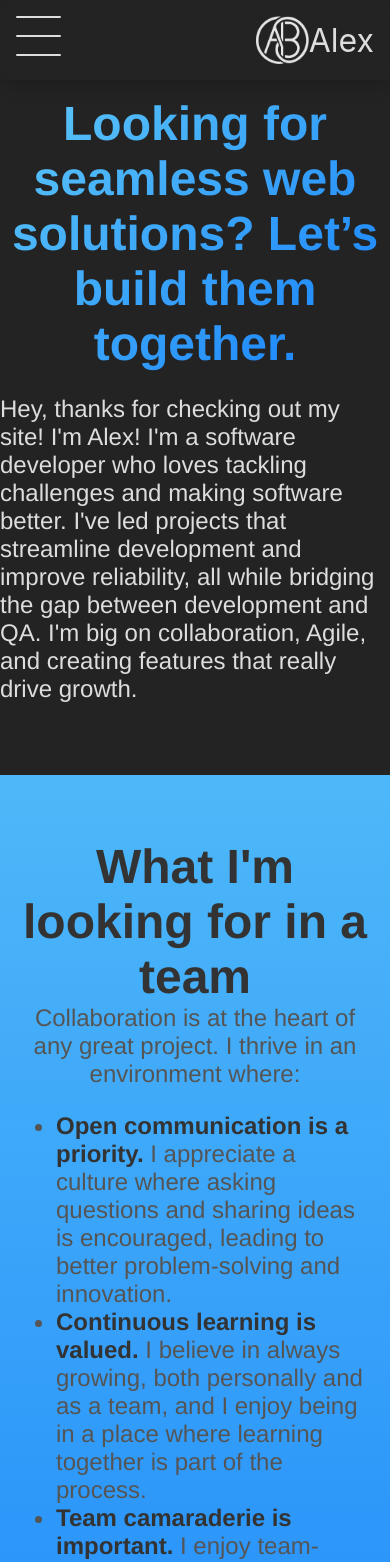
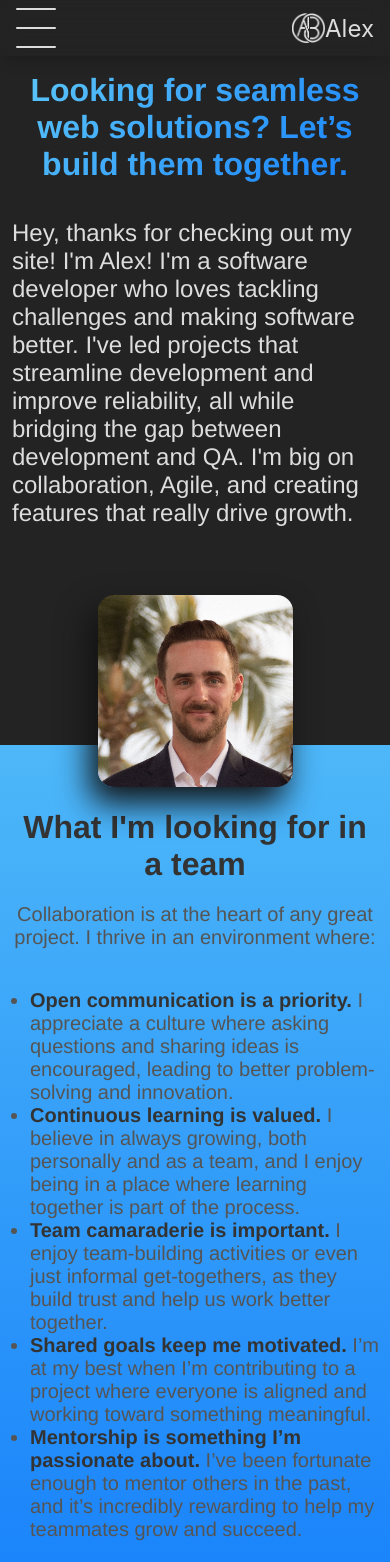
Before and after one commit to Alexbruce1/portfolio2024, a React (Create React App) app: page / in a window 390 px wide. Shown: the top 1562 px of the page. Built offline with nearby package versions, Linux system fonts and the light colour scheme.

Commit message:
Add more responsive design

```diff
--- a/src/App.css
+++ b/src/App.css
@@ -124,13 +124,14 @@ h2, h3 {
   padding: 1em;
 }
 
+/* 1240px ------------------------------------------------------ */
 @media (max-width: 1240px) {
+  .App-header {
+    padding: 1em;
+  }
+
   .App {
     margin: auto;
-  }
-
-  .App-header {
-    padding: 1em;
   }
 
   .app-main {
@@ -139,7 +140,55 @@ h2, h3 {
   }
 }
 
+/* 1000px ------------------------------------------------------ */
 @media (max-width: 1000px) {
+  .App-header {
+    padding: 8px 1em;
+    height: unset;
+  }
+
+  .app-header-container {
+    height: 40px;
+    align-items: center;
+  }
+
+  .header-hamburger-container {
+    height: 40px;
+    width: 40px;
+    margin: 0;
+  }
+
+  .header-hamburger-container-active > .hamburger-bar1 {
+    top: 2px;
+    box-shadow: none;
+    transform: rotate(45deg);
+  }
+
+  .header-hamburger-container-active > .hamburger-bar2 {
+    top: 0px;
+    box-shadow: none;
+    transform: rotate(-45deg);
+  }
+
+  .header-hamburger-container-active > .hamburger-bar3 {
+    top: -2px;
+    box-shadow: none;
+    transform: rotate(135deg);
+  }
+
+  .header-hamburger-bar {
+    width: 40px;
+  }
+
+  .app-AB-icon {
+    height: 30px;
+  }
+
+  .header-title {
+    font-size: 1.5em;
+  }
+
+
   .app-main {
     padding: 0;
   }
--- a/src/Components/Footer.css
+++ b/src/Components/Footer.css
@@ -90,3 +90,36 @@
 .footer-text-location {
   text-decoration: none;
 }
+
+
+/* 840px ------------------------------------------------------ */
+@media (max-width: 840px) {
+  .footer-items-container {
+    display: block;
+    padding: 0;
+  }
+
+  .footer-about {
+    padding: 1em;
+    box-sizing: border-box;
+  }
+
+  .footer-section {
+    width: 100%;
+    margin: auto;
+  }
+
+  .links-container {
+    text-align: center;
+    padding: 0 10px;
+  }
+
+  .footer-link {
+    /* text-decoration: none;
+    display: grid;
+    grid-template-columns: 50% auto;
+    margin: 0 auto;
+    width: auto;
+    padding: 1em auto; */
+  }
+}
--- a/src/Components/Home.css
+++ b/src/Components/Home.css
@@ -237,9 +237,12 @@
   }
 }
 
-/* Breakpoints */
+/* 1200px ------------------------------------------------------ */
+@media (max-width: 1240px) {
+  .home-main-container {
+    display: block;
+  }
 
-@media (max-width: 1240px) {
   .home-headline {
     margin: 0;
     font-size: 3em;
@@ -254,6 +257,7 @@
   .home-image-container {
     padding: 1em 0;
     width: 50%;
+    margin: auto;
   }
 
   .logo-group {
@@ -267,20 +271,53 @@
   }
 }
 
+/* 1000px ------------------------------------------------------ */
 @media (max-width: 1000px) {
-  .home-image-container {
-    display: none;
+  .home-headline {
+    font-size: 2em;
+  }
+
+  .home-p {
+    padding: .5em;
   }
 
   .home-team-container {
     background: var(--tldr-p-background-color-gradient);
-    padding: 4em 1em;
+    padding: 4em 10px;
+  }
+
+  .home-team-paragraph {
+    font-size: 20px;
+    padding: 1em 0;
+  }
+
+  .home-team-paragraph ul {
+    padding: 1em;
+    padding-right: 0;
   }
 
   .home-divider {
     visibility: hidden;
     height: 0;
     margin: 0;
+  }
+
+  .home-image-container {
+    position: relative;
+    z-index: 2;
+    display: block;
+  }
+
+  .profile-img-home:hover ~ .image-tooltip {
+    visibility: hidden;
+  }
+
+  .profile-img-home:hover {
+    box-shadow: var(--big-shadow);
+  }
+
+  .home-team-container {
+    margin-top: -5em;
   }
 
   .home-team-headline {
@@ -292,6 +329,10 @@
 
   .main-paragraph {
     text-align: left;
+  }
+
+  .tech-container {
+    margin: -4em 0 0;
   }
 
   .team-li-big {
@@ -311,8 +352,10 @@
     margin: 1em;
   }
 
-  .tech-container {
-    margin: -4em 0 0;
+  .icon-name {
+    visibility: hidden;
+    height: 0;
+    margin: 0;
   }
 }
 
--- a/src/Components/Sidebar.css
+++ b/src/Components/Sidebar.css
@@ -81,3 +81,9 @@
   margin: auto 0;
   color: var(--accent-blue);
 }
+
+@media (max-width: 1000px) {
+  .sidebar {
+    top: 3em;
+  }
+}
--- a/src/index.css
+++ b/src/index.css
@@ -17,6 +17,7 @@
   --svg-filter: invert(90%);
   --blue-blue-background-gradient: linear-gradient(135deg, #5fc9f8, #147efb);
   --header-height: 80px;
+  --small-header-height: 50px;
   --bw-icon-filter: invert(90%);
 
   --dm-slider-dot-top: 5px;
```
